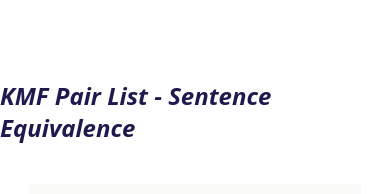
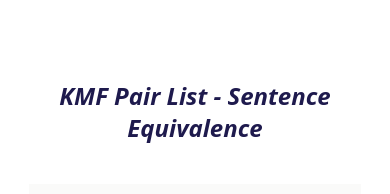
Before and after one commit to zahara-Rahmanchy/kmfpairlist, a React (Vite) app: page / in a window 390 px wide. Shown: the top 194 px of the page. Built offline with nearby package versions, Linux system fonts and the light colour scheme; no server answers.

Commit message:
responsive

```diff
--- a/src/App.jsx
+++ b/src/App.jsx
@@ -140,7 +140,7 @@ export default function App() {
   return (
     <>
       <div className=" slider-container flex flex-col justify-center items-center mt-10 w-full">
-        <h1 className="text-2xl my-10 font-semibold italic text-indigo-950">
+        <h1 className="text-2xl my-10 font-semibold italic text-indigo-950 text-center">
           KMF Pair List - Sentence Equivalence
         </h1>
         <div className="bg-stone-50 mb-4 border-b-2 border-b-gray-300 flex justify-between md:w-100 w-[85%] items-center px-3 py-3">
@@ -167,7 +167,7 @@ export default function App() {
                 id={index + 1}
                 setFlippedCard={setFlippedCard}
               />
-              <div className="flex justify-between items-center mx-2 my-2 px-2 py-1">
+              <div className="flex justify-between space-x-1.5 items-center mx-2 my-2 px-2 py-1">
                 <div>
                   <input
                     type="text"
```
